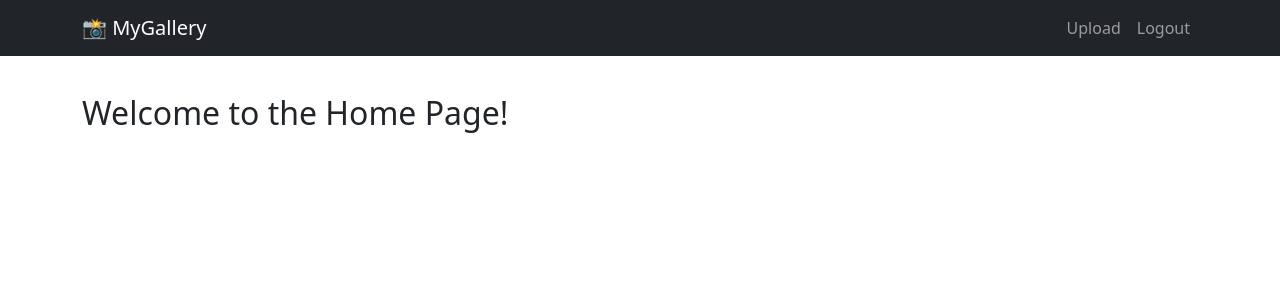
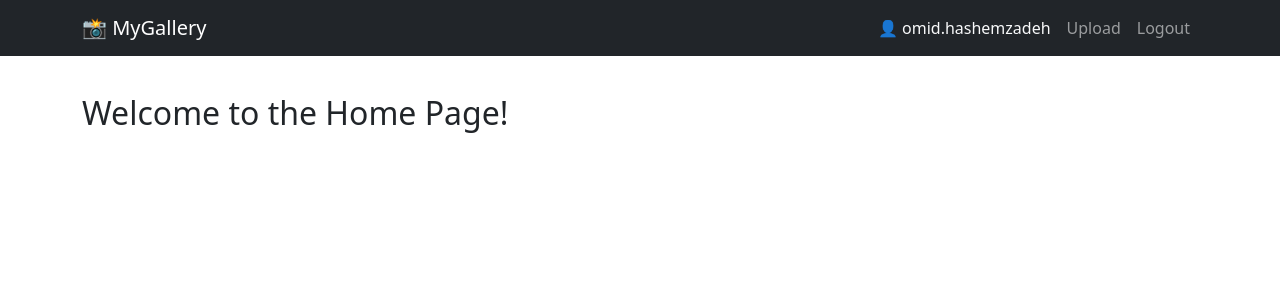
Before and after one commit to omidcodes/photo-sharing-app, a Django app: page / in a window 1280 px wide. Shown: the top 300 px of the page. Run offline with Django 5.2, Linux system fonts and the light colour scheme; a user stored in the database is signed in.

Commit message:
Fix login page view

```diff
--- a/pictures_app/templates/base.html
+++ b/pictures_app/templates/base.html
@@ -30,6 +30,9 @@
         <div class="collapse navbar-collapse" id="navbarNav">
             <ul class="navbar-nav ms-auto">
                 {% if user.is_authenticated %}
+                    <li class="nav-item">
+                        <span class="nav-link text-light">👤 {{ user.username }}</span>
+                    </li>
                     <li class="nav-item">
                         <a class="nav-link" href="{% url 'upload_picture' %}">Upload</a>
                     </li>
```
Also changed, not shown: db.sqlite3.
